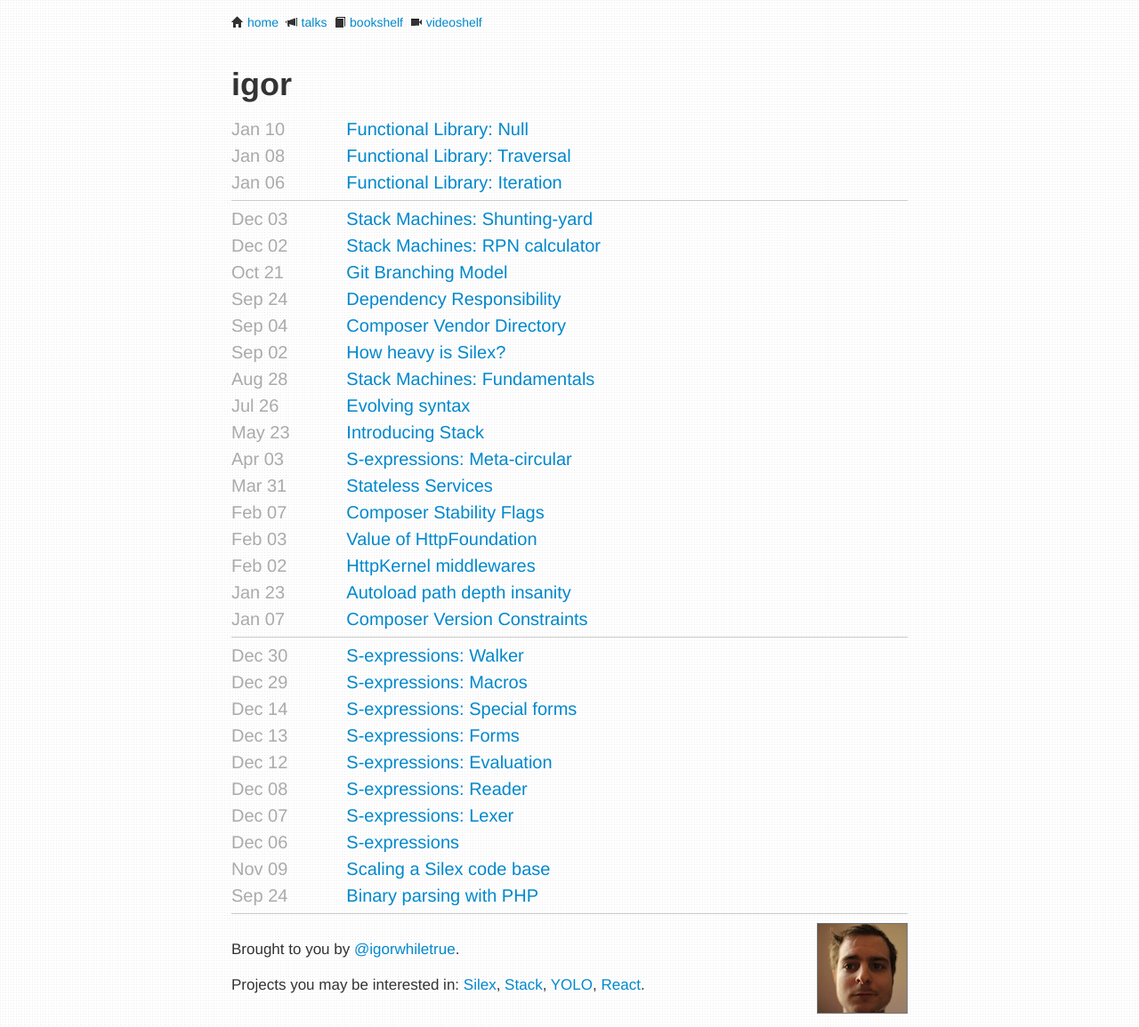
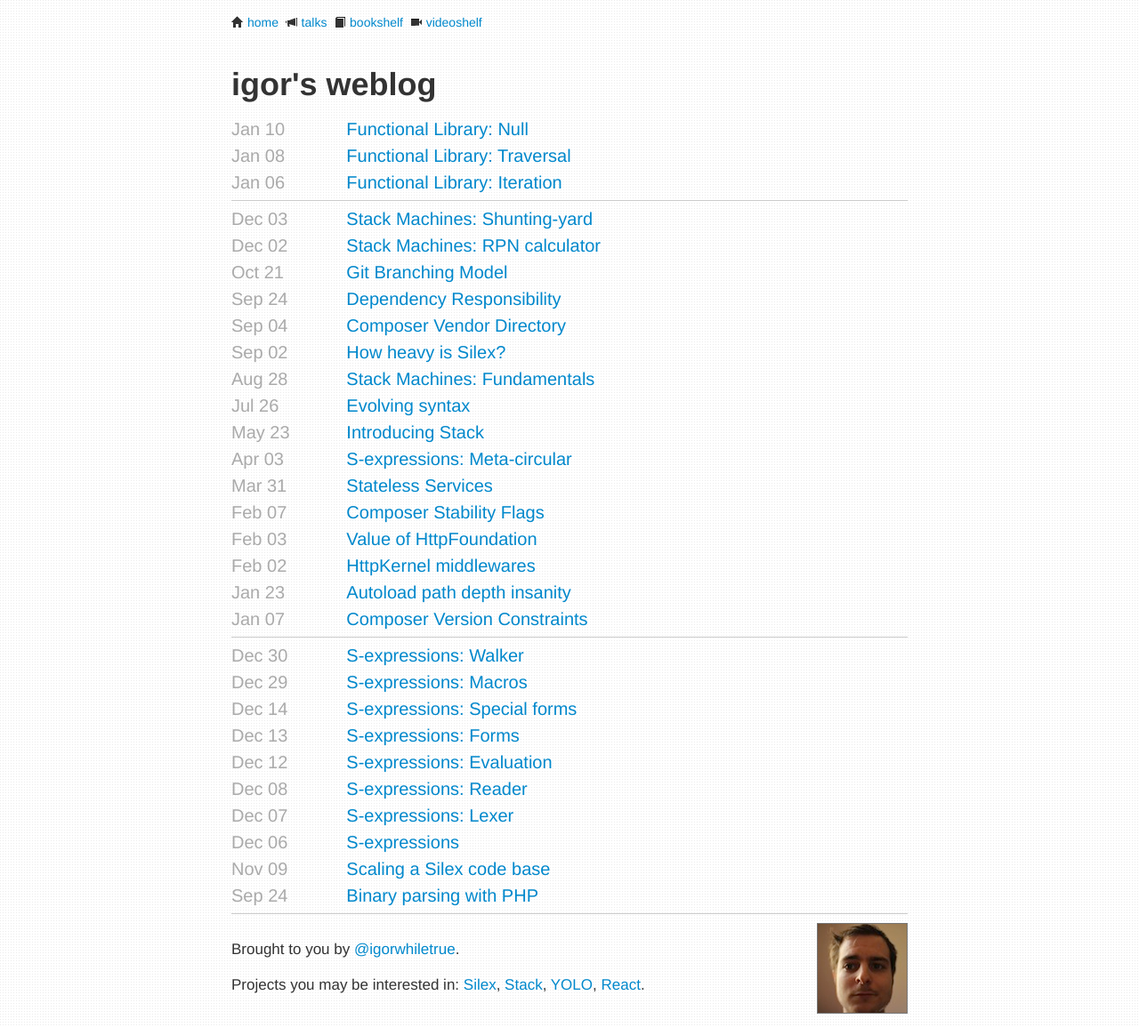
Before and after one commit to igorw/weblog, a Jekyll site: the page built from index.html, in a window 1280 px wide. Shown: the whole page at 89% size. Built offline with Jekyll 4.4.1, drawn with Linux system fonts in a browser that asks for light colours; Markdown is read by kramdown in place of the engine named in the settings.

Commit message:
weblog title

```diff
--- a/_layouts/index.html
+++ b/_layouts/index.html
@@ -1,7 +1,7 @@
 {% include header.html %}
 
-<h1 class="title" title="Hi, I'm Igor and this is my weblog!">
-    igor
+<h1 class="title">
+    igor's weblog
 </h1>
 
 <ul class="unstyled post-list">
```
